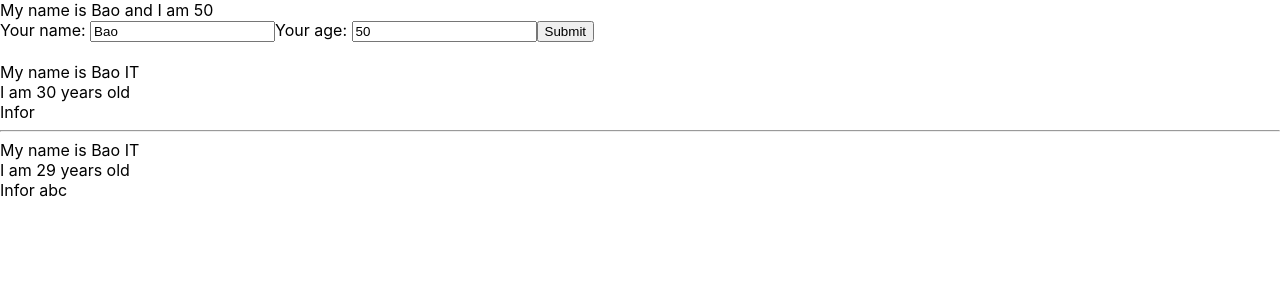
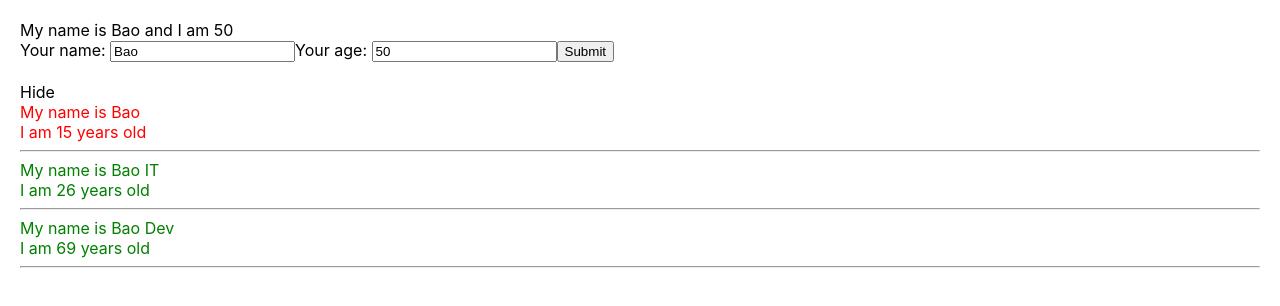
Before and after one commit to baogtrang/Classified-Ads, a React (Create React App) app: page / in a window 1280 px wide. Shown: the top 306 px of the page. Built offline with nearby package versions, Linux system fonts and the light colour scheme.

Commit message:
conditional outputs

```diff
--- a/src/App.css
+++ b/src/App.css
@@ -1,4 +1,13 @@
+.red {
+  color: red;
+}
+
+.green {
+  color: green;
+}
+
 body {
+  padding: 20px;
   margin: 0;
   font-family: -apple-system, BlinkMacSystemFont, 'Segoe UI', 'Roboto', 'Oxygen',
     'Ubuntu', 'Cantarell', 'Fira Sans', 'Droid Sans', 'Helvetica Neue',
@@ -46,6 +55,7 @@ code {
   from {
     transform: rotate(0deg);
   }
+
   to {
     transform: rotate(360deg);
   }
--- a/src/components/DisplayInfo.js
+++ b/src/components/DisplayInfo.js
@@ -1,16 +1,38 @@
 import React from "react";
 class DisplayInfo extends React.Component {
+    state = {
+        isShowUserList: true
+    }
+    handleShowHide = () => {
+        this.setState({
+            isShowUserList: !this.state.isShowUserList,
+        })
+    }
     render() {
-        console.log("DisplayInfo", this.props)
-        const { name, age } = this.props;
 
+        const { listUsers } = this.props;
         return (
-            //destructuring array/object
-            //prop => properties
-            < div >
-                <div>My name is {name}</div>
-                <div>I am {age} years old</div>
-                <div>Infor {this.props.myInfor}</div>
+            <div>
+                <div>
+                    <span onClick={() => { this.handleShowHide() }}>
+                        {this.state.isShowUserList ? "Hide" : "Show"}
+                    </span>
+                </div>
+                {this.state.isShowUserList &&
+                    <div>
+                        {listUsers.map((user, index) => {
+                            return (
+                                <div key={user.id} className={+user.age > 18 ? "green" : "red"}>
+                                    <div>My name is {user.name}</div>
+                                    <div>I am {user.age} years old</div>
+                                    <hr />
+                                </div>
+                            )
+                        })
+                        }
+                    </div>
+                }
+
             </div>
 
         )
--- a/src/components/MyComponent.js
+++ b/src/components/MyComponent.js
@@ -3,16 +3,20 @@ import UserInfo from "./UserInfo";
 import DisplayInfo from "./DisplayInfo";
 
 class MyComponent extends React.Component {
+  state = {
+    listUsers: [
+      { id: 1, name: "Bao", age: "15" },
+      { id: 2, name: "Bao IT", age: "26" },
+      { id: 3, name: "Bao Dev", age: "69" },
+    ]
+  }
   render() {
-    const myInfo = ["a", "b", "c"];
+    //DRY: Don't Repeat Yourself
     return (
       <div>
         <UserInfo />
         <br />
-        <DisplayInfo name="Bao IT" age="30" />
-        <hr />
-        <DisplayInfo name="Bao IT" age={29} myInfor={myInfo} />
-
+        <DisplayInfo listUsers={this.state.listUsers} />
       </div>
     );
   }
--- a/src/index.js
+++ b/src/index.js
@@ -8,9 +8,9 @@ import store from './redux/store';
 const root = ReactDOM.createRoot(document.getElementById('root'));
 root.render(
   <Provider store={store}>
-    <React.StrictMode>
-      <App />
-    </React.StrictMode>
+    {/* <React.StrictMode> */}
+    <App />
+    {/* </React.StrictMode> */}
   </Provider>
 );
 
```
